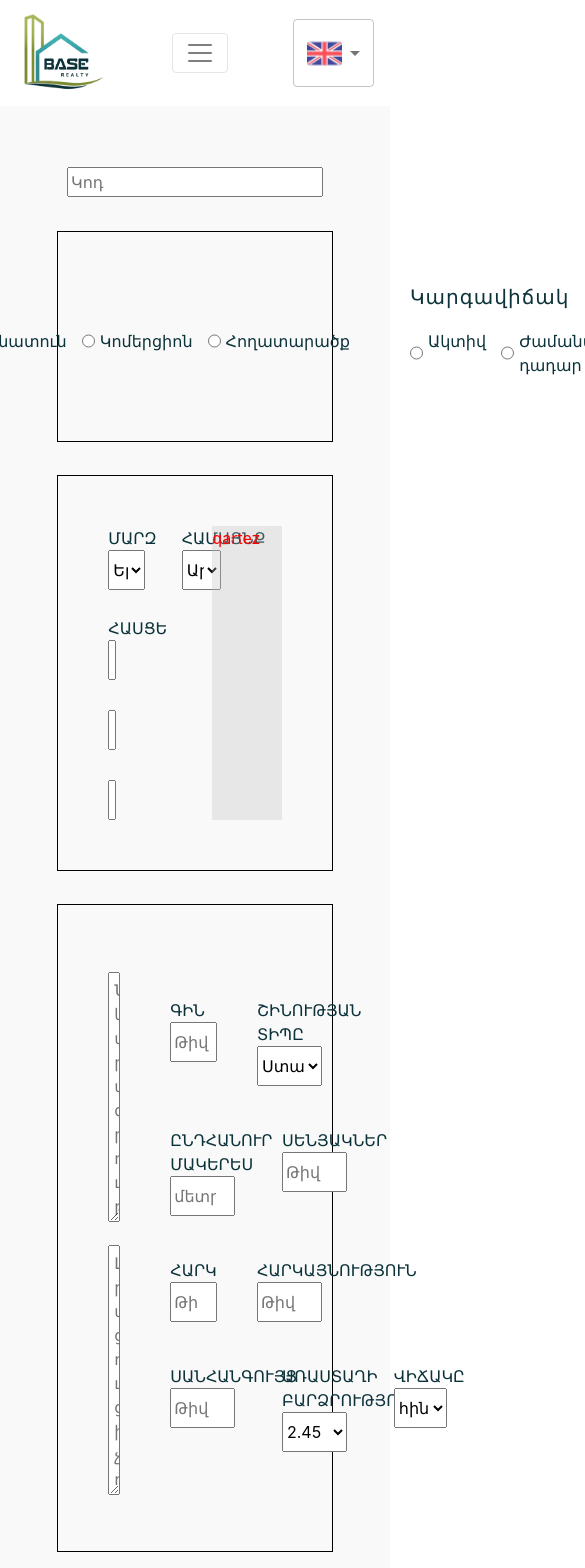
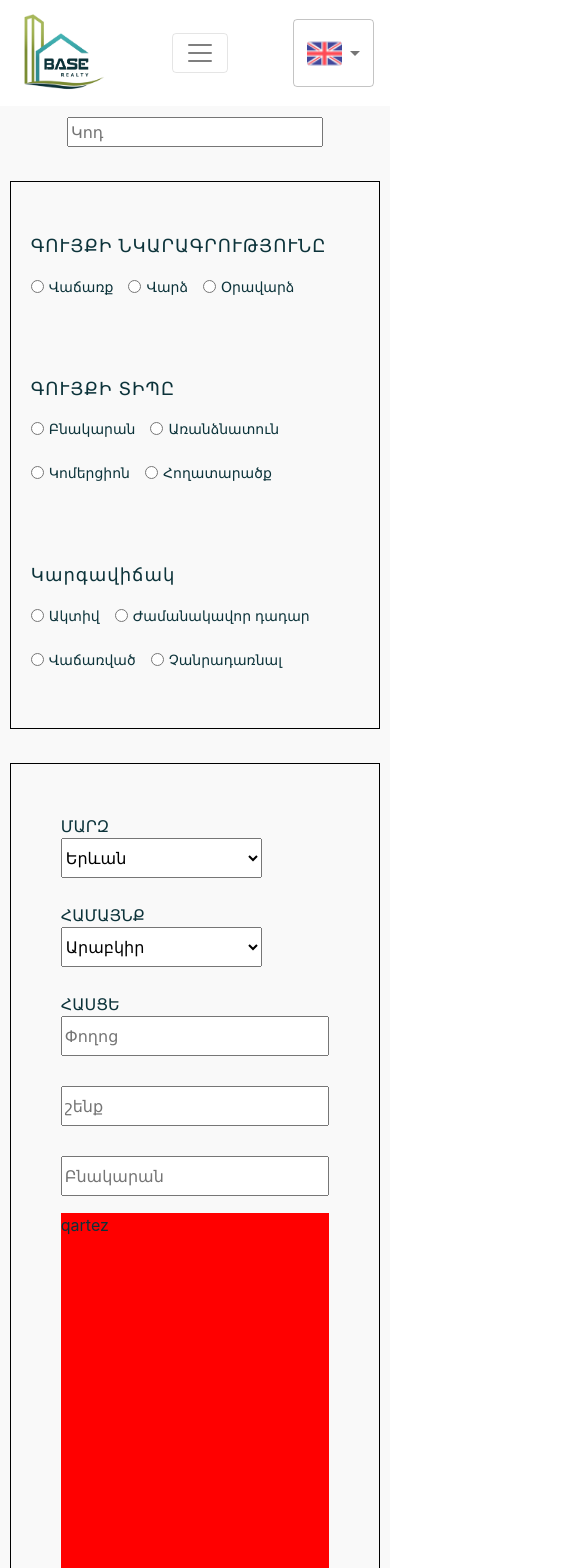
Before and after one commit to AbAyvazyan/baseRealty, a React (Create React App) app: page /housePosting in a window 390 px wide. Shown: the top 1568 px of the page, 585 px wide, since content can reach past the window. Built offline with nearby package versions, Linux system fonts and the light colour scheme.

Commit message:
responsive posting page

```diff
--- a/src/Components/HousePosting/HousePosting.css
+++ b/src/Components/HousePosting/HousePosting.css
@@ -1,6 +1,5 @@
 .house_posting{
     width: 100%;
-    padding: 50px;
     display: flex;
     flex-wrap: wrap;
 }
@@ -12,11 +11,13 @@
 .posting_guyq{
     width: 95%;
     display: flex;
-    gap: 30px;
+    gap: 70px;
     border: 1px solid black;
     justify-content: center;
     padding: 50px;
 }
+
+
 
 .line{
     width: 1px;
@@ -27,7 +28,7 @@
 .div_radios > span:first-child{
     width: 100%;
     display: block;
-    font-size: 20px;
+    font-size: 18px;
     letter-spacing: 1px;
 }
 
@@ -36,6 +37,7 @@
     display: flex;
     gap: 15px;
     margin-top: 2vh;
+    font-size: 14px;
 }
 
 .div_radios div > label{
@@ -139,15 +141,13 @@
     width: 95%;
     border: 1px solid black;
     padding: 50px;
+    box-sizing: border-box;
 }
 
 .location_part_posting > div:first-child{
     width: 60%;
 }
 
-.location_part_posting > div:last-child{
-    width: 40%!important;
-}
 
 
 .nkaragrutyun_holder{
@@ -170,6 +170,8 @@
 .nkaragrutyun_himnakan > div{
     margin: 5vh 0;
 }
+
+
 
 .hasce{
     display: flex;
@@ -236,7 +238,7 @@
 }
 
 .owner_contact_posting > div:last-child {
-    width: 20%;
+    width: 10%;
     display: flex;
     justify-content: space-between;
 }
@@ -267,3 +269,127 @@
     font-size: 20px;
     font-weight: 600;
 }
+
+
+.map_posting{
+    width: 40%;
+    background-color: red;
+    height: 400px;
+}
+
+@media only screen and (max-width: 1620px) {
+    .posting_guyq {
+        flex-wrap: wrap;
+    }
+
+    .posting_guyq > div{
+        width: 100%!important;
+    }
+}
+
+@media only screen and (max-width: 1200px) {
+
+    .images_posting{
+        display: none;
+    }
+}
+
+@media only screen and (max-width: 1140px) {
+    .information_posting{
+        flex-wrap: wrap;
+    }
+
+    .information_posting > .div_checkboxes{
+        width: 100%;
+        margin: 2vh 0;
+    }
+}
+
+@media only screen and (max-width: 960px) {
+    .contact_input_posting{
+        display: flex;
+        flex-wrap: wrap;
+    }
+
+    .contact_input_posting input{
+        width: 100%;
+        margin-bottom: 1vh;
+    }
+
+    .div_checkboxes > div:nth-child(2) {
+        grid-template-columns: repeat(2,1fr);
+    }
+}
+
+@media only screen and (max-width: 900px) {
+    .nkaragrutyun_holder{
+        flex-wrap: wrap;
+    }
+
+    .nkaragrutyun_holder > div{
+        width: 100%!important;
+    }
+}
+
+@media only screen and (max-width: 770px) {
+
+    .posting_guyq > div > div{
+        flex-wrap: wrap!important;
+    }
+
+    .location_part_posting{
+        flex-wrap: wrap;
+    }
+
+    .location_type_part{
+        width: 100%!important;
+    }
+
+    .map_posting{
+        margin-top: 2vh;
+        width: 100%!important;
+    }
+
+    .hasce input{
+        width: 100%;
+        margin-right: 0;
+    }
+
+    .nkaragrutyun_himnakan > .div_selects{
+        flex-wrap: wrap;
+    }
+
+    .nkaragrutyun_himnakan > .div_selects > div{
+        width: 100%;
+    }
+
+    .nkaragrutyun_himnakan > .div_selects input{
+        width: 100%;
+    }
+
+    .nkaragrutyun_himnakan > .div_selects select{
+        width: 100%;
+    }
+}
+
+@media only screen and (max-width: 500px) {
+
+    .div_checkboxes > div:nth-child(2) {
+        grid-template-columns: 1fr;
+    }
+}
+
+@media only screen and (max-width: 440px) {
+
+    .posting_guyq {
+        padding-left: 20px;
+    }
+
+    .location_type_part > .div_selects{
+        flex-wrap: wrap;
+    }
+
+    .location_type_part > .div_selects > div{
+        width: 100%!important;
+    }
+}
--- a/src/Components/HousePosting/HousePosting.tsx
+++ b/src/Components/HousePosting/HousePosting.tsx
@@ -33,7 +33,6 @@ const HousePosting = () =>{
                </div>
            </div>
 
-               <div className={'line'}></div>
 
 
            <div  className={'div_radios'}>
@@ -61,7 +60,6 @@ const HousePosting = () =>{
                </div>
            </div>
 
-               <div className={'line'}></div>
 
            <div className={'div_radios'}>
                <span>Կարգավիճակ</span>
@@ -144,7 +142,7 @@ const HousePosting = () =>{
                 </div>
                     </div>
 
-                <div style={{color:'red' ,width:'100%',height:'100%',backgroundColor:'rgba(189,189,189,0.3)'}}>
+                <div className={'map_posting'} >
                     qartez
                 </div>
 
@@ -308,7 +306,7 @@ const HousePosting = () =>{
 
            <div className={'div_checkboxes'}>
                 <div>ԿՈՄՈՒՆԱԼ</div>
-                <div style={{gridTemplateColumns:'1fr 1fr'}}>
+                <div>
                     <label>
                         <input type="checkbox"/>
                         Գազ
```
